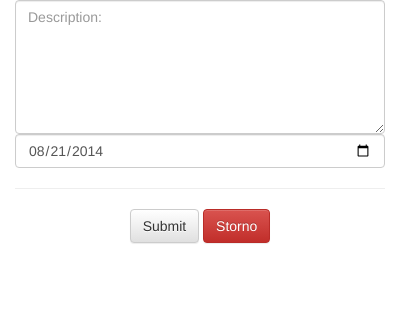
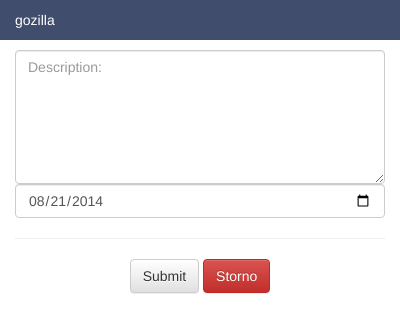
Before and after one commit to puntik/goozilla, a browser extension: page popup.html in a window 400 px wide. Drawn offline with nearby package versions, Linux system fonts and the light colour scheme.

Commit message:
Small design changes

```diff
--- a/popup.html
+++ b/popup.html
@@ -28,6 +28,11 @@
         <script src="js/popup.js"></script>
     </head>
     <body>
+        <div class="jambotron" style="background-color: #404d6c; color: white; padding-bottom: 10px; padding-top: 10px; margin-bottom: 10px;">
+            <div class="container">
+                gozilla
+            </div>
+        </div>
         <div class="container">
             <form role="form">
                 <!-- label>Title: <input type="text" name="title" class="form-control"/></label -->
```
